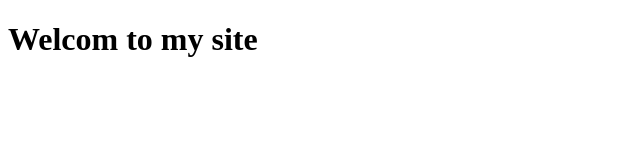
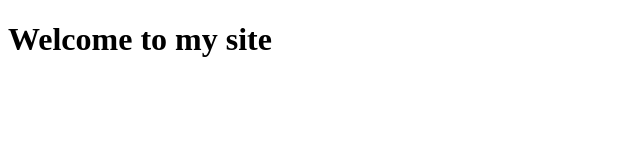
Before and after one commit to aka2dev/mycv, a website: page dist/index.html in a window 1280 px wide. Shown: the whole page, without its empty margins (0-640 px from the left). Drawn offline with Linux system fonts and the light colour scheme.

Commit message:
second commit

```diff
--- a/dist/index.html
+++ b/dist/index.html
@@ -8,6 +8,6 @@
     <title>My Website</title>
 </head>
 <body>
-    <h1>Welcom to my site</h1>
+    <h1>Welcome to my site</h1>
 </body>
 </html>
```
